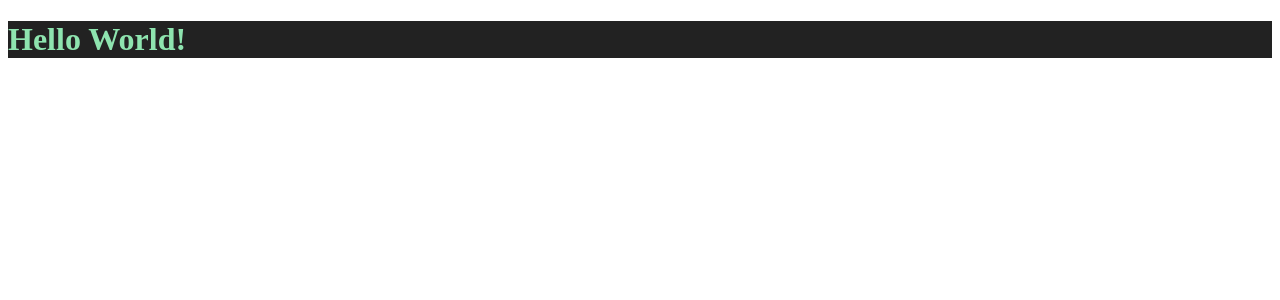
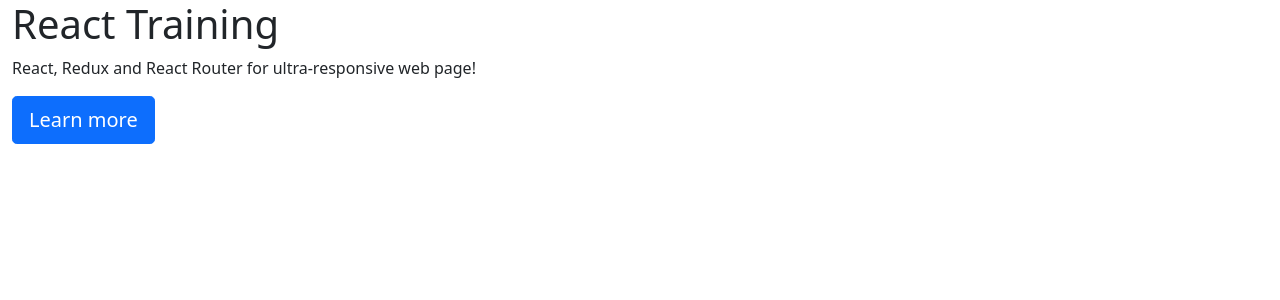
Before and after one commit to ngcdan/react-redux, a React app: page / in a window 1280 px wide. Shown: the top 300 px of the page. Built offline with nearby package versions, Linux system fonts and the light colour scheme.

Commit message:
add router for app

```diff
--- a/package.json
+++ b/package.json
@@ -8,7 +8,7 @@
     "test": "echo \"Error: no test specified\" && exit 1",
     "build": "webpack",
     "watch": "webpack --watch",
-    "start": "webpack serve --open"
+    "start": "webpack serve --open --port 3000"
   },
   "repository": {
     "type": "git",
@@ -37,7 +37,9 @@
     "webpack-dev-server": "3.11.2"
   },
   "dependencies": {
+    "bootstrap": "^5.1.0",
     "react": "17.0.2",
-    "react-dom": "17.0.2"
+    "react-dom": "17.0.2",
+    "react-router-dom": "^5.2.0"
   }
 }
--- /dev/null
+++ b/src/components/App.js
@@ -0,0 +1,16 @@
+import React from 'react';
+import { Switch, Route } from 'react-router-dom';
+import HomePage from './home/HomePage';
+
+
+const App = () => {
+  return (
+    <div className='container-fluid'>
+      <Switch>
+        <Route exact path={'/'} component={HomePage} />
+      </Switch>
+    </div>
+  )
+}
+
+export default App;
--- /dev/null
+++ b/src/components/home/HomePage.js
@@ -0,0 +1,14 @@
+import React from 'react';
+import { Link } from 'react-router-dom';
+
+const HomePage = () => {
+  return (
+    < div className='jumbotron' >
+      <h1>React Training</h1>
+      <p>React, Redux and React Router for ultra-responsive web page!</p>
+      <Link to={'/about'} className='btn btn-primary btn-lg'> Learn more</Link>
+    </div >
+  )
+}
+
+export default HomePage;
--- a/src/index.js
+++ b/src/index.js
@@ -1,11 +1,13 @@
 import React from 'react';
 import ReactDOM from 'react-dom';
-// import './style.css';
-import "style.scss";
-
-const App = () => (<h1>Hello World!</h1>);
+import App from './components/App';
+import { BrowserRouter as Router } from 'react-router-dom';
+import 'bootstrap/dist/css/bootstrap.min.css'
+import './style.scss'
 
 ReactDOM.render(
-  <App />,
+  <Router>
+    <App />
+  </Router>,
   document.getElementById('root')
 );
--- a/src/style.scss
+++ b/src/style.scss
@@ -1,6 +1,8 @@
-body {
-  div#root {
-    background-color: #222;
-    color: #8ee4af;
-  }
+#app {
+  max-width: 850px;
+  margin: 0 auto;
 }
+
+nav {
+  padding: 20px 0 20px 0;
+}
```
Also changed, not shown: 2 other files (tests, documents, lock files or other folders).
